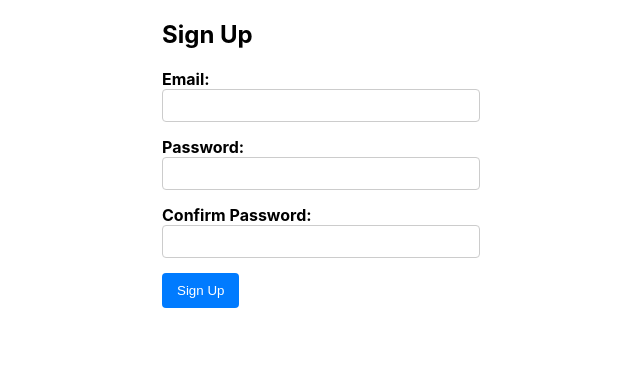
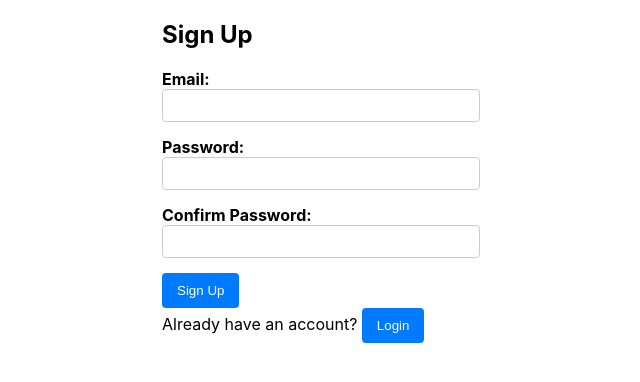
Before and after one commit to Kashi-Srishala/expense-tracker, a React (Create React App) app: page / in a window 1280 px wide. Shown: the top 382 px of the page, without its empty margins (328-968 px from the left). Built offline with nearby package versions, Linux system fonts and the light colour scheme.

Commit message:
added login also

```diff
--- a/src/components/SignUp/SignUpForm.js
+++ b/src/components/SignUp/SignUpForm.js
@@ -6,6 +6,7 @@
   const [password, setPassword] = useState('');
   const [confirmPassword, setConfirmPassword] = useState('');
   const [alert, setAlert] = useState('');
+  const [isLogin, setIsLogin] = useState(false);
 
   const handleSubmit = async (e) => {
     e.preventDefault();
@@ -17,7 +18,18 @@
     }
 
     try {
-      const response = await fetch('https://identitytoolkit.googleapis.com/v1/accounts:signUp?key=AIzaSyAVIbdHb1HjOT4pjxuuD7s0sq-EzzC1uQo', {
+      let endpoint = '';
+      let message = '';
+
+      if (isLogin) {
+        endpoint = 'https://identitytoolkit.googleapis.com/v1/accounts:signInWithPassword?key=AIzaSyAVIbdHb1HjOT4pjxuuD7s0sq-EzzC1uQo';
+        message = 'Login successful!';
+      } else {
+        endpoint = 'https://identitytoolkit.googleapis.com/v1/accounts:signUp?key=AIzaSyAVIbdHb1HjOT4pjxuuD7s0sq-EzzC1uQo';
+        message = 'Signup successful!';
+      }
+
+      const response = await fetch(endpoint, {
         method: 'POST',
         headers: {
           'Content-Type': 'application/json',
@@ -31,14 +43,13 @@
 
       if (response.ok) {
         const data = await response.json();
-        console.log('Signup successful', data);
-        setAlert('Signup successful!');
-        // Do something after successful signup
+        console.log('Operation successful', data);
+        setAlert(message);
+        // Do something after successful operation
       } else {
         const errorData = await response.json();
-        console.error('Signup failed', errorData);
-        // Do something with the error
-        setAlert('Signup failed');
+        console.error('Operation failed', errorData);
+        setAlert('Operation failed');
         // Clear form fields
         setEmail('');
         setPassword('');
@@ -46,14 +57,13 @@
       }
     } catch (error) {
       console.error('Error:', error);
-      // Handle network or other errors
-      setAlert('Error occurred during signup');
+      setAlert('Error occurred during operation');
     }
   };
 
   return (
     <form className="signup-form" onSubmit={handleSubmit}>
-      <h2>Sign Up</h2>
+      <h2>{isLogin ? 'Login' : 'Sign Up'}</h2>
       {alert && <div className="alert">{alert}</div>}
       <div className="form-group">
         <label htmlFor="email">Email:</label>
@@ -73,6 +83,7 @@
           onChange={(e) => setPassword(e.target.value)}
         />
       </div>
+      {!isLogin && (
         <div className="form-group">
           <label htmlFor="confirmPassword">Confirm Password:</label>
           <input
@@ -82,7 +93,14 @@
             onChange={(e) => setConfirmPassword(e.target.value)}
           />
         </div>
-      <button type="submit">Sign Up</button>
+      )}
+      <button type="submit">{isLogin ? 'Login' : 'Sign Up'}</button>
+      <div>
+        {isLogin ? 'Need an account? ' : 'Already have an account? '}
+        <button type="button" onClick={() => setIsLogin(!isLogin)}>
+          {isLogin ? 'Sign Up' : 'Login'}
+        </button>
+      </div>
     </form>
   );
 };
```
Lines whose indentation alone changed are shown as unchanged.
